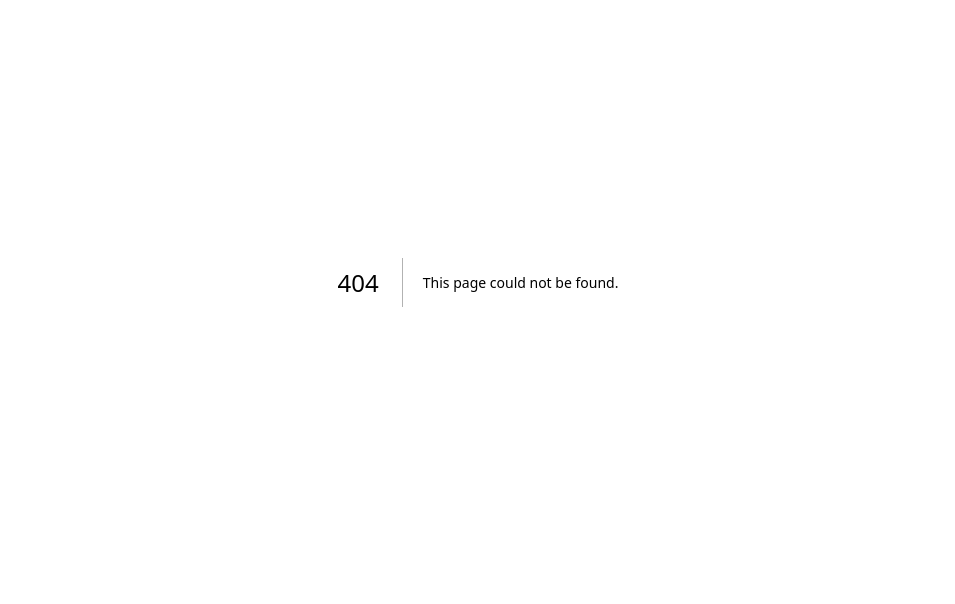
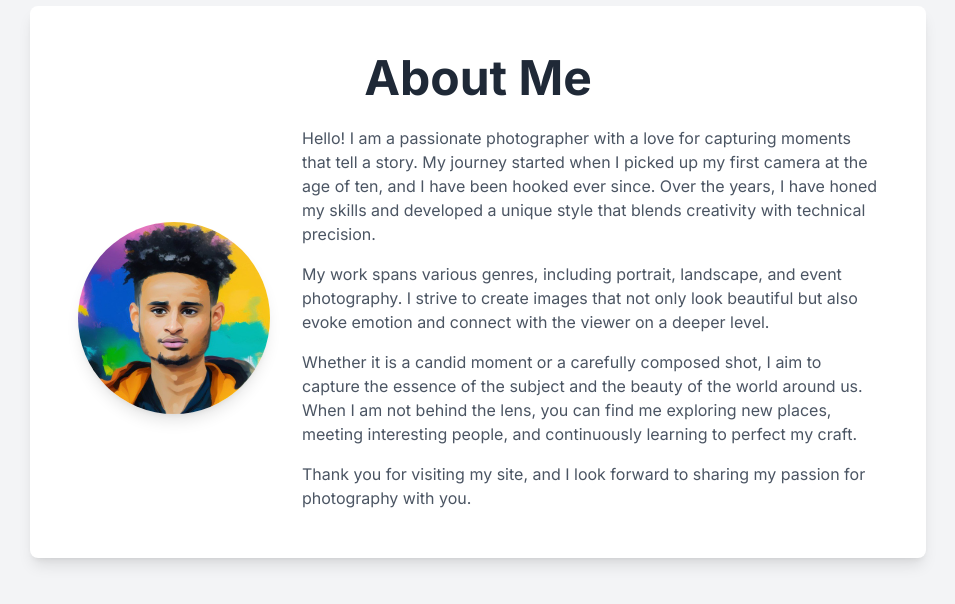
Before and after one commit to yeabtsega45/Smooth-Pictures, a Next.js app: page /about in a window 1280 px wide. Before the commit this address had no page. Shown: the part 118-722 px from the top of the page, without its empty margins (162-1117 px from the left). Built offline with nearby package versions, Linux system fonts and the light colour scheme.

Commit message:
add about page

```diff
--- /dev/null
+++ b/app/about/page.js
@@ -0,0 +1,48 @@
+import React from "react";
+import profile from "@/public/Medu.jpeg";
+import Image from "next/image";
+
+export default function About() {
+  return (
+    <div className="min-h-screen bg-gray-100 flex flex-col items-center justify-center px-4 py-12">
+      <div className="max-w-4xl w-full bg-white shadow-lg rounded-lg p-8 md:p-12">
+        <h1 className="text-3xl md:text-5xl font-bold mb-6 text-center text-gray-800">
+          About Me
+        </h1>
+        <div className="flex flex-col md:flex-row items-center">
+          <Image
+            src={profile}
+            alt="Profile"
+            className="w-32 h-32 md:w-48 md:h-48 rounded-full shadow-lg mb-6 md:mb-0 md:mr-8"
+          />
+          <div>
+            <p className="text-gray-600 mb-4">
+              Hello! I am a passionate photographer with a love for capturing
+              moments that tell a story. My journey started when I picked up my
+              first camera at the age of ten, and I have been hooked ever since.
+              Over the years, I have honed my skills and developed a unique
+              style that blends creativity with technical precision.
+            </p>
+            <p className="text-gray-600 mb-4">
+              My work spans various genres, including portrait, landscape, and
+              event photography. I strive to create images that not only look
+              beautiful but also evoke emotion and connect with the viewer on a
+              deeper level.
+            </p>
+            <p className="text-gray-600 mb-4">
+              Whether it is a candid moment or a carefully composed shot, I aim
+              to capture the essence of the subject and the beauty of the world
+              around us. When I am not behind the lens, you can find me
+              exploring new places, meeting interesting people, and continuously
+              learning to perfect my craft.
+            </p>
+            <p className="text-gray-600">
+              Thank you for visiting my site, and I look forward to sharing my
+              passion for photography with you.
+            </p>
+          </div>
+        </div>
+      </div>
+    </div>
+  );
+}
```
Also changed, not shown: public/Medu.jpeg (added).
